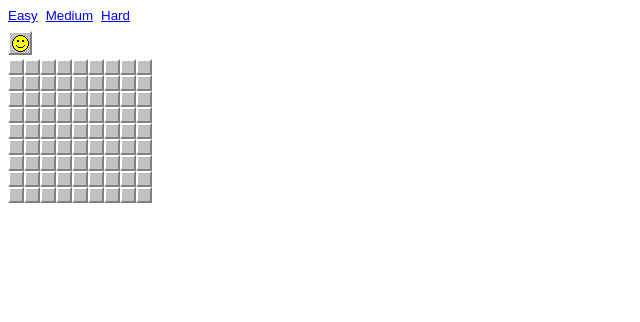
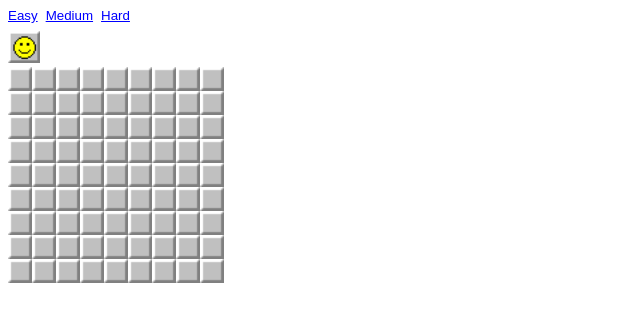
Before and after one commit to DdotFogu/minesweeper-ai, a React (Vite) app: page / in a window 1280 px wide. Shown: the top 322 px of the page, without its empty margins (0-640 px from the left). Built offline with nearby package versions, Linux system fonts and the light colour scheme.

Commit message:
refactor: optimized Game and Field class

```diff
--- a/src/components/game/GameDisplay.tsx
+++ b/src/components/game/GameDisplay.tsx
@@ -8,8 +8,10 @@ import { StateDisplay } from "./StateDisplay";
 export const GameDisplay = () => {
     const [game, setGame] = useState<Game>(createGame(DifficultySettings.Easy));
 
-    const handleNodeClick = (pos: Vector2) => setGame(prevGame => prevGame.revealNode(pos));
-    const handleNodeFlag = (pos: Vector2) => setGame(prevGame => prevGame.flagNode(pos));
+    const canAction = (): boolean => { return game.isRunning() }
+
+    const handleNodeClick = (pos: Vector2) => { if (canAction() && game.nodeIsHidden(pos)) setGame(prevGame => prevGame.revealNode(pos)) }
+    const handleNodeFlag = (pos: Vector2) => { if (canAction() && game.nodeIsHidden(pos)) setGame(prevGame => prevGame.flagNode(pos)) }
 
     const handleDiffcultyClick = (diffculty: Diffculty) => setGame(createGame(diffculty));
 
--- a/src/components/game/NodeDisplay.tsx
+++ b/src/components/game/NodeDisplay.tsx
@@ -12,9 +12,10 @@ import Six from "../../assets/Tile6.png";
 import Seven from "../../assets/Tile7.png";
 import Eigth from "../../assets/Tile8.png";
 
-import { type NodeStateType, FieldNode } from "../../game/node.ts"
+import { type NodeStateType, NodeState, FieldNode } from "../../game/node.ts"
 import { Vector2 } from "../../utils/vector2.ts";
 import type { MouseEvent } from "react";
+import { useState } from 'react';
 
 type Props = {
     node: FieldNode
@@ -39,7 +40,16 @@ const stateImgs = new Map<NodeStateType, string>([
 ]);
 
 export const NodeDisplay = ({node, handleClick, handleFlag}: Props) => {
-    const url = stateImgs.get(node.getState());
+    const [isPressing, setIsPressing] = useState(false);
+
+    const handleMouseEvent = (e: React.MouseEvent, bool: boolean) => {if (e.button === 0 && !node.flagged) setIsPressing(bool)}
+
+    const nodeState = node.getState();
+    const isHidden = node.hidden
+    const src =
+    isPressing && isHidden
+      ? stateImgs.get(NodeState.Zero)
+      : stateImgs.get(nodeState);
 
     return(
         <img
@@ -49,8 +59,11 @@ export const NodeDisplay = ({node, handleClick, handleFlag}: Props) => {
                 e.preventDefault();
                 handleFlag(node.pos);
             }}
-            src={url}
+            src={src}
             draggable="false"
+            onMouseDown={(e: React.MouseEvent) => handleMouseEvent(e, true)}
+            onMouseUp={(e: React.MouseEvent) => handleMouseEvent(e, false)}
+            onMouseLeave={(e: React.MouseEvent) => handleMouseEvent(e, false)}
         />
     );
 }
--- a/src/components/game/StateDisplay.tsx
+++ b/src/components/game/StateDisplay.tsx
@@ -1,12 +1,15 @@
 import {type GameState} from "../../game/game.ts";
+import { useState } from 'react';
+
 import Dead from "../../assets/FaceDead.png";
 import Happy from "../../assets/FaceHappy.png";
 import Glasses from "../../assets/FaceGlasses.png";
+import HappyPressed from "../../assets/FaceHappyPressed.png";
 
 const stateImgs = new Map<GameState, string>([
   [-1, Dead],
   [0, Happy],
-  [1, Glasses]
+  [1, Glasses],
 ]);
 
 type Props = {
@@ -15,13 +18,27 @@ type Props = {
 }
 
 export const StateDisplay = ({state, handleClick}: Props) => {
-    const url = stateImgs.get(state);
+    const [isPressing, setIsPressing] = useState(false);
+
+    const handleMouseEvent = (e: React.MouseEvent, bool: boolean) => {if (e.button === 0) setIsPressing(bool)}
+
+    const src =
+    isPressing
+    ? HappyPressed
+    : stateImgs.get(state);
 
     return(
         <img
+            className="state-display"
             draggable="false"
-            src={url}
+            src={src}
             onClick={() => handleClick()}
+            onContextMenu={(e: React.MouseEvent) => {
+                e.preventDefault();
+            }}
+            onMouseDown={(e: React.MouseEvent) => handleMouseEvent(e, true)}
+            onMouseUp={(e: React.MouseEvent) => handleMouseEvent(e, false)}
+            onMouseLeave={(e: React.MouseEvent) => handleMouseEvent(e, false)}
         />
     );
 }
--- a/src/game/field.ts
+++ b/src/game/field.ts
@@ -1,17 +1,23 @@
 import { FieldNode, EmptyNode, BombNode } from "./node";
+import { type GameSettings } from "./game"
 import { Vector2 } from "../utils/vector2";
 
+export type FloodDiagnostic = {
+    nodes: FieldNode[]
+}
 export class Field {
     public grid: FieldNode[][];
     public size: Vector2;
 
-    constructor(size: Vector2, mineCount: number) {
-        this.grid = this.constructField(size, mineCount);
-        this.size = size;
+    constructor(settings: GameSettings) {
+        this.grid = [];
+        this.size = settings.size;
+
+        this.constructField(settings.size, settings.mineCount)
     }
 
     flood(node: FieldNode): FloodDiagnostic {
-        const diagnostic: FloodDiagnostic = {success: true, nodes: []};
+        const diagnostic: FloodDiagnostic = { nodes: []};
 
         const visited = new Set<FieldNode>();
         const queue: FieldNode[] = [node];
@@ -23,7 +29,7 @@ export class Field {
             visited.add(current);
 
             if (current instanceof EmptyNode && current.flagged == false && current.hidden == true) {
-                diagnostic.success = current.reveal();
+                current.reveal();
                 diagnostic.nodes.push(current);
 
                 if (current.tag === 0) {
@@ -35,32 +41,25 @@ export class Field {
                         }
                     }
                 }
-            } else if (current instanceof BombNode && current.flagged == false && current.hidden == true) {
-                // can prolly get rid of this else and do it on the action in the gameClass
-                diagnostic.success = current.reveal();
             }
         }
 
         return diagnostic;
     }
 
-    getNode(pos: Vector2){
-        return this.grid[pos.getY()][pos.getX()];
+    getNode(pos: Vector2){ return this.grid[pos.getY()][pos.getX()] }
+
+    constructField(size: Vector2, mineCount: number): void {
+        this.grid = this.generateNodes(size);
+        this.grid = this.generateMines(mineCount);
     }
 
-    constructField(size: Vector2, mineCount: number): FieldNode[][] {
-        const newGrid: FieldNode[][] = [];
-
-        for (let y = 0; y < size.getY(); y++) {
-            const row: FieldNode[] = [];
-
-            for (let x = 0; x < size.getX(); x++) {
-                const newNode: FieldNode = new EmptyNode(new Vector2(x, y), []);
-                row.push(newNode);
-            }
-
-            newGrid.push(row);
-        }
+    generateNodes(size: Vector2): FieldNode[][] {
+        const newGrid: FieldNode[][] = Array.from({ length: size.getY() }, (_, y) =>
+            Array.from({ length: size.getX() }, (_, x) =>
+                new EmptyNode(new Vector2(x, y), []) as FieldNode
+            )
+        );
 
         for (let y = 0; y < newGrid.length; y++) {
             for (let x = 0; x < newGrid[y].length; x++) {
@@ -84,7 +83,14 @@ export class Field {
             }
         }
 
-        while (mineCount > 0) {
+        return newGrid;
+    }
+
+    generateMines(count: number): FieldNode[][] {
+        const newGrid: FieldNode[][] = [...this.grid];
+        count = ((t) => t < count ? Math.round(t * 0.15) : count)(this.size.getX() * this.size.getY());
+
+        while (count > 0) {
             const rndRow = Math.floor(Math.random() * newGrid.length);
             const rndNode = Math.floor(Math.random() * newGrid[rndRow].length);
 
@@ -94,16 +100,11 @@ export class Field {
 
                 for (const neighbor of newBomb.neighbors) {if (neighbor instanceof EmptyNode) (neighbor as EmptyNode).tag++;}
 
-                mineCount--;
+                count--;
             }
         }
 
         return newGrid;
-    }
-
-    printField(){
-        const fieldString = this.grid.map(row => row.map((node) => node.flagged ? ` 🚩 ` : node.hidden ? `[  ]` : node instanceof BombNode ? ` 💣 ` : `[ ${(node as EmptyNode).tag} ]`).join("")).join("\n \n");
-        console.log(fieldString);
     }
 
     copy(): Field {
@@ -140,8 +141,3 @@ export class Field {
         return newField;
     }
 }
-
-export type FloodDiagnostic = {
-    success: boolean,
-    nodes: FieldNode[]
-}
--- a/src/game/game.ts
+++ b/src/game/game.ts
@@ -1,8 +1,8 @@
 import { Field, type FloodDiagnostic } from "./field";
 import { Vector2 } from "../utils/vector2";
-import { FieldNode } from "./node";
+import { FieldNode, BombNode } from "./node";
 
-// some improvements can be made
+// make first click always safe. done by creating the field after click
 
 export class Game {
     public field: Field;
@@ -14,7 +14,7 @@ export class Game {
     constructor(settings: GameSettings) {
         this.gameSettings = settings;
 
-        this.field = new Field(this.gameSettings.size, this.gameSettings.mineCount);
+        this.field = new Field(settings);
         this.gameState = GameState.Ongoing;
         this.revealedNodes = [];
     }
@@ -24,16 +24,13 @@ export class Game {
         gameCopy.field = this.field.copy();
         gameCopy.gameState = this.gameState;
         gameCopy.revealedNodes = [...this.revealedNodes];
-        gameCopy.gameSettings = this.gameSettings;
+        gameCopy.gameSettings = this.gameSettings.copy();
         return gameCopy;
     }
 
     flagNode(pos: Vector2): Game {
-        if(!this.gameRunning()) return this.copy();
-
         const newGame = this.copy();
-        const node: FieldNode = newGame.field.getNode(pos);
-        if (!node.hidden) return this.copy();
+        const node: FieldNode = newGame.getNode(pos);
 
         node.toggleFlagged();
 
@@ -43,46 +40,39 @@ export class Game {
     }
 
     revealNode(pos: Vector2): Game {
-        if(!this.gameRunning()) return this.copy();
+        const newGame = this.copy();
+        const node: FieldNode = newGame.getNode(pos);
 
-        const newGame = this.copy();
-        const node: FieldNode = newGame.field.getNode(pos);
-        if (node.flagged || !node.hidden) return this.copy();
+        if (node instanceof BombNode) {
+            node.reveal();
+            newGame.setGameState(GameState.Fail);
+        } else {
+            const { nodes }: FloodDiagnostic = newGame.field.flood(node);
+            newGame.revealedNodes.push(...nodes);
 
-        const {success, nodes}: FloodDiagnostic = newGame.field.flood(node);
-        newGame.revealedNodes.push(...nodes);
-
-        if (success === false) { newGame.setGameState(GameState.Fail); }
-        else { if (newGame.isWin()) { newGame.setGameState(GameState.Win) } }
-
-        console.log(`Revealing Node at ${pos.getX()}, ${pos.getY()}. ${success}`)
+            if (newGame.isWin()) newGame.setGameState(GameState.Win);
+        }
 
         return newGame;
     }
 
-    gameRunning(): boolean {
-        return this.gameState === GameState.Ongoing;
-    }
+    getNode(pos: Vector2): FieldNode { return this.field.getNode(pos) }
+
+    nodeIsHidden(pos: Vector2): boolean { return this.getNode(pos).hidden }
+
+    nodeIsFlagged(pos: Vector2): boolean { return this.getNode(pos).flagged }
+
+    isRunning(): boolean { return this.gameState === GameState.Ongoing }
+
+    isWin(): boolean { return this.revealedNodes.length >= this.gameSettings.reqCount }
+
+    getSettings(): GameSettings { return this.gameSettings }
 
     setGameState(state: GameState): void {
         this.gameState = state;
 
         if (state === GameState.Fail) { console.log(`You Hit a Mine!`); }
-
         if (state === GameState.Win) { console.log(`You Won!`); }
-    }
-
-    isWin(): boolean {
-        // can prolly store these values privately so I dont have to recalculate each call
-        const nodeCount = this.gameSettings.size.getX() * this.gameSettings.size.getY()
-        const mineCount = this.gameSettings.mineCount;
-        const reqCount = nodeCount - mineCount;
-
-        return this.revealedNodes.length == reqCount;
-    }
-
-    getSettings(): GameSettings {
-        return this.gameSettings;
     }
 }
 
@@ -97,18 +87,30 @@ export type GameState = (typeof GameState)[keyof typeof GameState];
 export class GameSettings {
     public size: Vector2;
     public mineCount: number;
+    public nodeCount: number;
+    public reqCount: number;
 
     constructor(size: Vector2, mineCount: number) {
         this.size = size;
         this.mineCount = mineCount;
+        this.nodeCount = this.size.getX() * this.size.getY()
+        this.reqCount = this.size.getX() * this.size.getY() - mineCount;
+    }
+
+    copy(): GameSettings {
+        const settingsCopy = Object.create(GameSettings.prototype) as GameSettings;
+        settingsCopy.size = this.size;
+        settingsCopy.mineCount = this.mineCount;
+        settingsCopy.nodeCount = this.nodeCount;
+        settingsCopy.reqCount = this.reqCount;
+        return settingsCopy;
     }
 }
 
-// Add a check when the minecount is larger than the acutal size so it doesnt crashes
 export const DifficultySettings = {
     Easy: new GameSettings(new Vector2(9, 9), 10),
     Medium: new GameSettings(new Vector2(16, 16), 40),
-    Hard: new GameSettings(new Vector2(24, 24), 50)
+    Hard: new GameSettings(new Vector2(24, 24), 85)
 } as const;
 
 export type Diffculty = (typeof DifficultySettings)[keyof typeof DifficultySettings];
@@ -116,8 +118,6 @@ export type Diffculty = (typeof DifficultySettings)[keyof typeof DifficultySetti
 export function createGame(difficulty: Diffculty = DifficultySettings.Easy): Game {
     const newGame = new Game(difficulty);
 
-    newGame.field.printField();
-
     const difficultyName = Object.keys(DifficultySettings).find(key => DifficultySettings[key as keyof typeof DifficultySettings] === difficulty) || 'Unknown';
     console.log(`Created a New Game of ${difficultyName} Difficulty\nSize: ${difficulty.size.getX()}, ${difficulty.size.getY()}\nMines: ${difficulty.mineCount}\nCount: ${difficulty.size.getX()*difficulty.size.getY()}`);
 
--- a/src/game/node.ts
+++ b/src/game/node.ts
@@ -40,17 +40,9 @@ export class FieldNode {
         return newBomb;
     }
 
-    reveal(): boolean{
-        this.hidden = false;
+    reveal() { this.hidden = false }
 
-        return true;
-    }
-
-    toggleFlagged(): boolean{
-        this.flagged = !this.flagged;
-
-        return false;
-    }
+    toggleFlagged(){ this.flagged = !this.flagged }
 
     getState(): NodeStateType{
         return this.flagged
@@ -80,17 +72,10 @@ export class BombNode extends FieldNode {
         return newBomb;
     }
 
-    reveal(): boolean{
+    reveal() {
         super.reveal();
 
         this.tripped = true
-        return false;
-    }
-
-    toggleFlagged(): boolean{
-        super.toggleFlagged();
-
-        return true;
     }
 
     getState(): NodeStateType{
@@ -121,12 +106,6 @@ export class EmptyNode extends FieldNode {
         return newBomb;
     }
 
-    reveal(): boolean{
-        super.reveal();
-
-        return true;
-    }
-
     getState(): NodeStateType{
         return this.flagged
             ? NodeState.Flagged
--- a/src/style/gamedisplay.css
+++ b/src/style/gamedisplay.css
@@ -24,11 +24,25 @@
 .diffculty-selection button:active { color: red; }
 
 .field-node {
-    height: 2vh;
+    min-height: 24px;
+    max-height: 24px;
 
     padding: 0;
     border: 0;
     background: none;
     box-shadow: none;
     border-radius: 0px;
+
+    user-select: none;
+    -webkit-user-select: none;
+    -webkit-user-drag: none;
 }
+
+.state-display {
+    min-height: 32px;
+    max-height: 32px;
+
+    user-select: none;
+    -webkit-user-select: none;
+    -webkit-user-drag: none;
+}
--- a/src/style/index.css
+++ b/src/style/index.css
@@ -1,4 +1,5 @@
 html, body, #root {
   height: 100%;
   width: 100%;
+  overflow: hidden;
 }
```
Also changed, not shown: src/assets/FaceHappyPressed.png (added).
